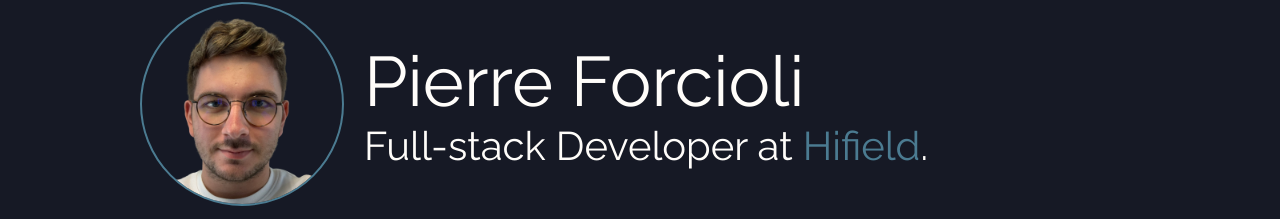
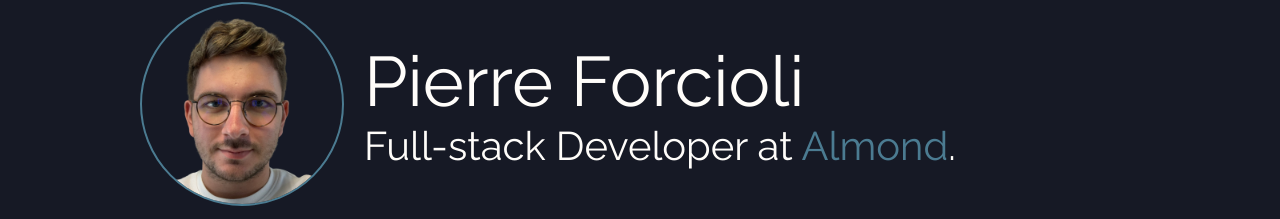
Before and after one commit to forcio-li/pierre, a React (Vite) app: page / in a window 1280 px wide. Shown: the part 198-417 px from the top of the page. Built offline with nearby package versions, Linux system fonts and the light colour scheme.

Commit message:
fix(headline): change company name

```diff
--- a/src/sections/Hero/Hero.tsx
+++ b/src/sections/Hero/Hero.tsx
@@ -125,7 +125,7 @@ export const Hero = () => {
               Full-stack Developer at{' '}
               <a href="https://www.hifield.fr/" target="_blank">
                 <span className="section-hero__tagline-text-job__link">
-                  Hifield
+                  Almond
                 </span>
               </a>
               .
```
